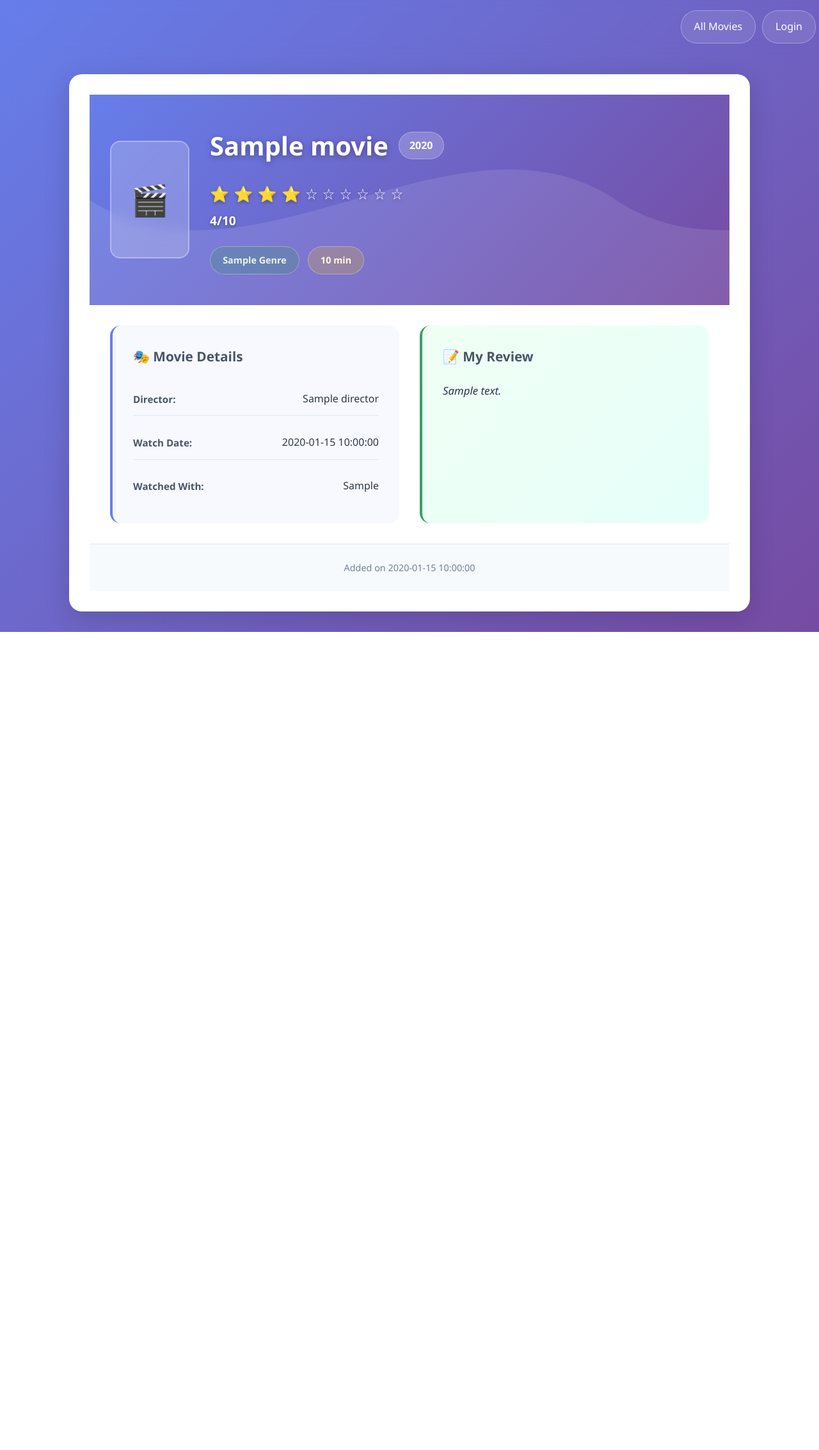
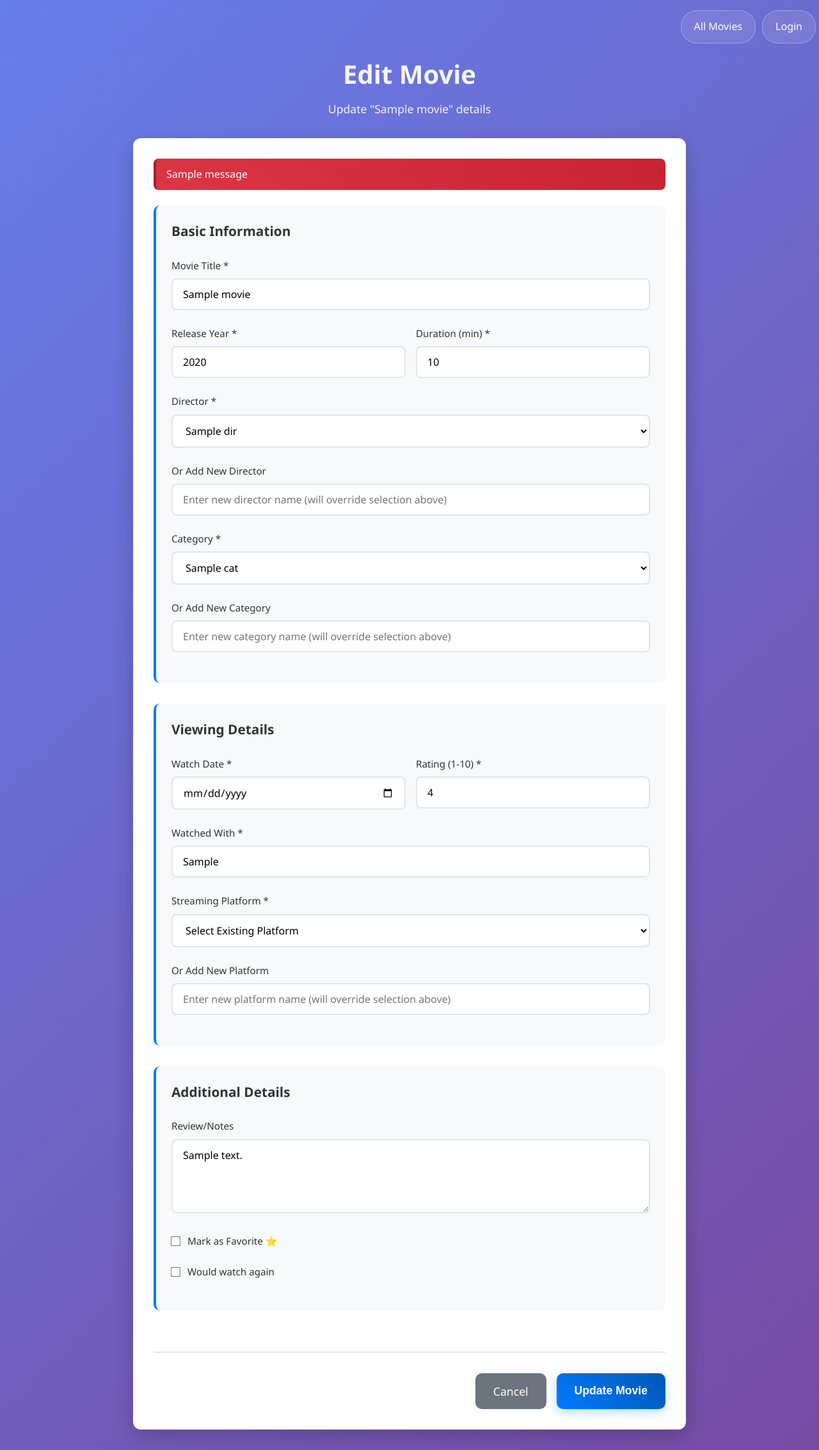
Before and after one commit to leevipun/elokuvakirja, a Flask app: template templates/edit.html in a window 1280 px wide. Shown: the whole page at 64% size. Before the commit the page ends 988 px from the top, so only its background shows below. Run offline with Flask 3, Linux system fonts and the light colour scheme; the template is opened without the code that fills it: most values are stand-ins (such as "Sample title", 1, 10 or a date in 2020); one stand-in notice (Sample message) is shown.

Commit message:
Refactor edit movie page layout and enhance form fields for better user experience

```diff
--- a/templates/edit.html
+++ b/templates/edit.html
@@ -4,7 +4,7 @@
 <head>
     <meta charset="UTF-8" />
     <meta name="viewport" content="width=device-width, initial-scale=1.0" />
-    <title>{{ movie.title }} - Movie Mania</title>
+    <title>Edit {{ movie.title }} - Movie Mania</title>
     <link rel="stylesheet" href="{{ url_for('static', filename='styles.css') }}" />
 </head>
 
@@ -20,98 +20,136 @@
         {% endif %}
     </nav>
 
-    <main class="movie-detail-main">
-        <div class="movie-hero">
-            <div class="movie-poster-placeholder">🎬</div>
+    <header>
+        <h1>Edit Movie</h1>
+        <p>Update "{{ movie.title }}" details</p>
+    </header>
 
-            <div class="movie-info">
-                <div class="movie-title-section">
-                    <h1>{{ movie.title }}</h1>
-                    {% if movie.year %}
-                    <span class="movie-year-badge">{{ movie.year }}</span>
-                    {% endif %}
+    <main>
+        {% with messages = get_flashed_messages() %}
+        {% if messages %}
+        <div class="flash-messages">
+            {% for message in messages %}
+            <div class="flash-message error">{{ message }}</div>
+            {% endfor %}
+        </div>
+        {% endif %}
+        {% endwith %}
+
+        <form id="editMovieForm" class="add-movie-form" method="POST" action="/edit/{{ movie.id }}">
+            <input type="hidden" name="csrf_token" value="{{ session.csrf_token }}" />
+
+            <div class="form-section">
+                <h3>Basic Information</h3>
+
+                <div class="form-group">
+                    <label for="title">Movie Title *</label>
+                    <input type="text" id="title" name="title" value="{{ movie.title }}" required placeholder="e.g. The Shawshank Redemption" />
                 </div>
 
-                <div class="movie-rating-section">
-                    {% if movie.rating %}
-                    <div class="rating-display">
-                        <div class="stars">
-                            {% for i in range(1, 11) %} {% if i <= (movie.rating | int) %} <span class="star filled">
-                                ⭐</span>
-                                {% elif i == ((movie.rating | int) + 1) and (movie.rating % 1) >= 0.5 %}
-                                <span class="star half">⭐</span>
-                                {% else %}
-                                <span class="star empty">☆</span>
-                                {% endif %} {% endfor %}
-                        </div>
-                        <span class="rating-number">{{ movie.rating }}/10</span>
+                <div class="form-row">
+                    <div class="form-group">
+                        <label for="year">Release Year *</label>
+                        <input type="number" id="year" name="year" value="{{ movie.year }}" min="1800" max="{{ current_year or 2025 }}" placeholder="1994" required />
                     </div>
-                    {% endif %}
+
+                    <div class="form-group">
+                        <label for="duration">Duration (min) *</label>
+                        <input type="number" id="duration" name="duration" value="{{ movie.duration }}" min="1" max="999" placeholder="142" required />
+                    </div>
                 </div>
 
-                <div class="movie-badges">
-                    {% if movie.genre %}
-                    <span class="badge genre-badge">{{ movie.genre.title() }}</span>
-                    {% endif %} {% if movie.duration %}
-                    <span class="badge duration-badge">{{ movie.duration }} min</span>
-                    {% endif %} {% if movie.favorite %}
-                    <span class="badge favorite-badge">⭐ Favorite</span>
-                    {% endif %} {% if movie.rewatchable %}
-                    <span class="badge rewatchable-badge">🔄 Rewatchable</span>
-                    {% endif %}
+                <div class="form-group">
+                    <label for="director">Director *</label>
+                    <select id="director" name="director" required>
+                        <option value="">Select Existing Director</option>
+                        {% for dir in directors %}
+                        <option value="{{ dir.id }}" {% if dir.id == movie.director_id %}selected{% endif %}>{{ dir.name }}</option>
+                        {% endfor %}
+                    </select>
+                </div>
+
+                <div class="form-group">
+                    <label for="new_director">Or Add New Director</label>
+                    <input type="text" id="new_director" name="new_director" placeholder="Enter new director name (will override selection above)" />
+                </div>
+
+                <div class="form-group">
+                    <label for="category">Category *</label>
+                    <select id="category" name="category" required>
+                        <option value="">Select Existing Category</option>
+                        {% for cat in categories %}
+                        <option value="{{ cat.id }}" {% if cat.id == movie.category_id %}selected{% endif %}>{{ cat.name }}</option>
+                        {% endfor %}
+                    </select>
+                </div>
+
+                <div class="form-group">
+                    <label for="new_category">Or Add New Category</label>
+                    <input type="text" id="new_category" name="new_category" placeholder="Enter new category name (will override selection above)" />
                 </div>
             </div>
 
-            {% if session.username %}
-            <div class="movie-actions-hero">
-                <button class="btn-favorite" id="favoriteBtn">
-                    {% if movie.is_favorite %} 💖 Remove from Favorites {% else %} 🤍 Add to Favorites {% endif %}
-                </button>
-            </div>
-            {% endif %}
-        </div>
+            <div class="form-section">
+                <h3>Viewing Details</h3>
 
-        <div class="movie-details-grid">
-            <div class="detail-card">
-                <h3>🎭 Movie Details</h3>
-                <div class="detail-list">
-                    {% if movie.director %}
-                    <div class="detail-item">
-                        <span class="detail-label">Director:</span>
-                        <span class="detail-value">{{ movie.director }}</span>
+                <div class="form-row">
+                    <div class="form-group">
+                        <label for="watchDate">Watch Date *</label>
+                        <input type="date" id="watchDate" name="watchDate" value="{{ movie.watch_date }}" required />
                     </div>
-                    {% endif %} {% if movie.platform %}
-                    <div class="detail-item">
-                        <span class="detail-label">Platform:</span>
-                        <span class="detail-value platform-{{ movie.platform }}">{{ movie.platform.title() }}</span>
+
+                    <div class="form-group">
+                        <label for="rating">Rating (1-10) *</label>
+                        <input type="number" id="rating" name="rating" value="{{ movie.rating }}" min="1" max="10" step="0.1" placeholder="8.5" required />
                     </div>
-                    {% endif %} {% if movie.watch_date %}
-                    <div class="detail-item">
-                        <span class="detail-label">Watch Date:</span>
-                        <span class="detail-value">{{ movie.watch_date }}</span>
-                    </div>
-                    {% endif %} {% if movie.watched_with %}
-                    <div class="detail-item">
-                        <span class="detail-label">Watched With:</span>
-                        <span class="detail-value">{{ movie.watched_with }}</span>
-                    </div>
-                    {% endif %}
+                </div>
+
+                <div class="form-group">
+                    <label for="watchedWith">Watched With *</label>
+                    <input type="text" id="watchedWith" name="watchedWith" value="{{ movie.watched_with }}" placeholder="e.g. Family, Friends, Alone" required />
+                </div>
+
+                <div class="form-group">
+                    <label for="streaming_platform">Streaming Platform *</label>
+                    <select id="streaming_platform" name="streaming_platform" required>
+                        <option value="">Select Existing Platform</option>
+                        {% for platform in platforms %}
+                        <option value="{{ platform.id }}" {% if platform.id == movie.streaming_platform_id %}selected{% endif %}>{{ platform.name }}</option>
+                        {% endfor %}
+                    </select>
+                </div>
+
+                <div class="form-group">
+                    <label for="new_platform">Or Add New Platform</label>
+                    <input type="text" id="new_platform" name="new_platform" placeholder="Enter new platform name (will override selection above)" />
                 </div>
             </div>
 
-            {% if movie.review %}
-            <div class="detail-card review-card">
-                <h3>📝 My Review</h3>
-                <div class="review-content">
-                    <p>{{ movie.review }}</p>
+            <div class="form-section">
+                <h3>Additional Details</h3>
+
+                <div class="form-group">
+                    <label for="review">Review/Notes</label>
+                    <textarea id="review" name="review" rows="4" placeholder="Share your thoughts about the movie...">{{ movie.review }}</textarea>
+                </div>
+
+                <div class="form-group checkbox-group">
+                    <input type="checkbox" id="favorite" name="favorite" {% if movie.favorite %}checked{% endif %} />
+                    <label for="favorite">Mark as Favorite ⭐</label>
+                </div>
+
+                <div class="form-group checkbox-group">
+                    <input type="checkbox" id="rewatchable" name="rewatchable" {% if movie.rewatchable %}checked{% endif %} />
+                    <label for="rewatchable">Would watch again</label>
                 </div>
             </div>
-            {% endif %}
-        </div>
 
-        <div class="movie-meta-footer">
-            <small>Added on {{ movie.created_at if movie.created_at else 'Unknown date' }}</small>
-        </div>
+            <div class="form-actions">
+                <a href="/movie/{{ movie.id }}" class="btn-secondary">Cancel</a>
+                <button type="submit" class="btn-primary">Update Movie</button>
+            </div>
+        </form>
     </main>
 </body>
 
```
